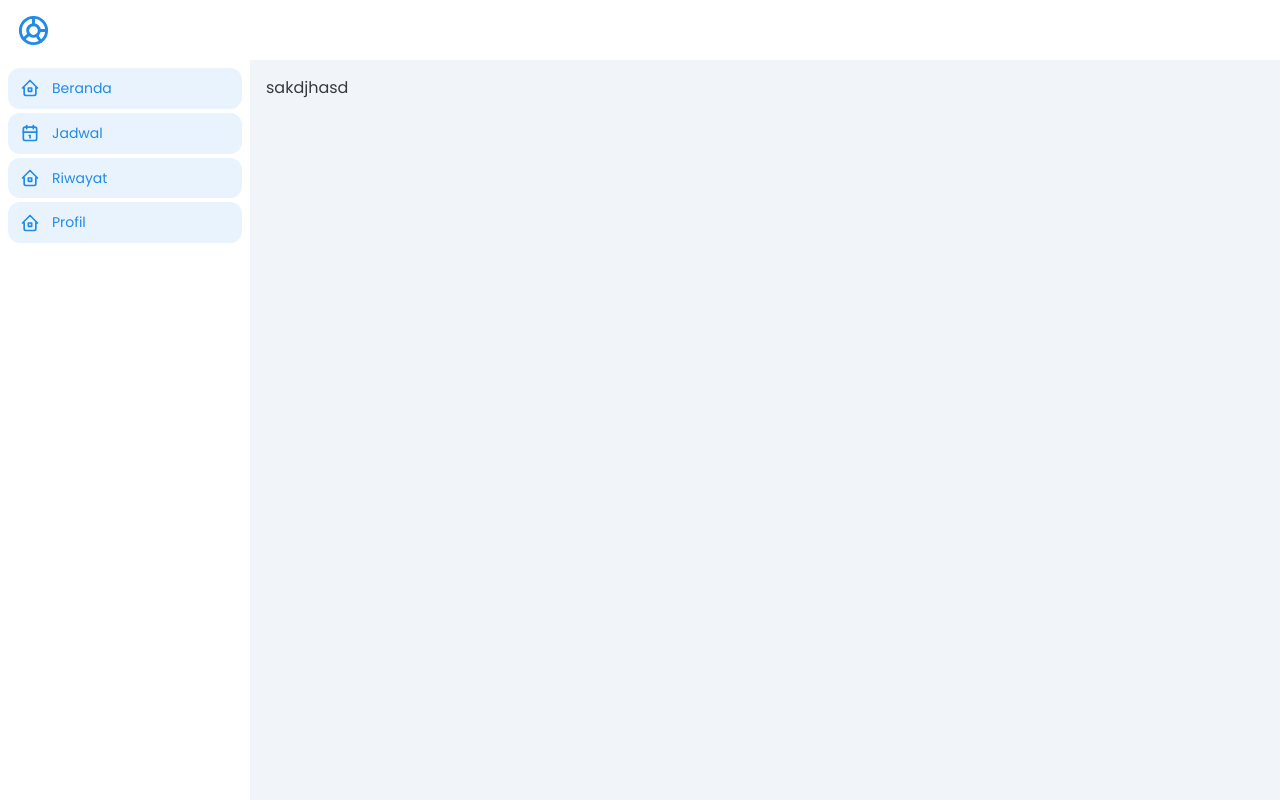
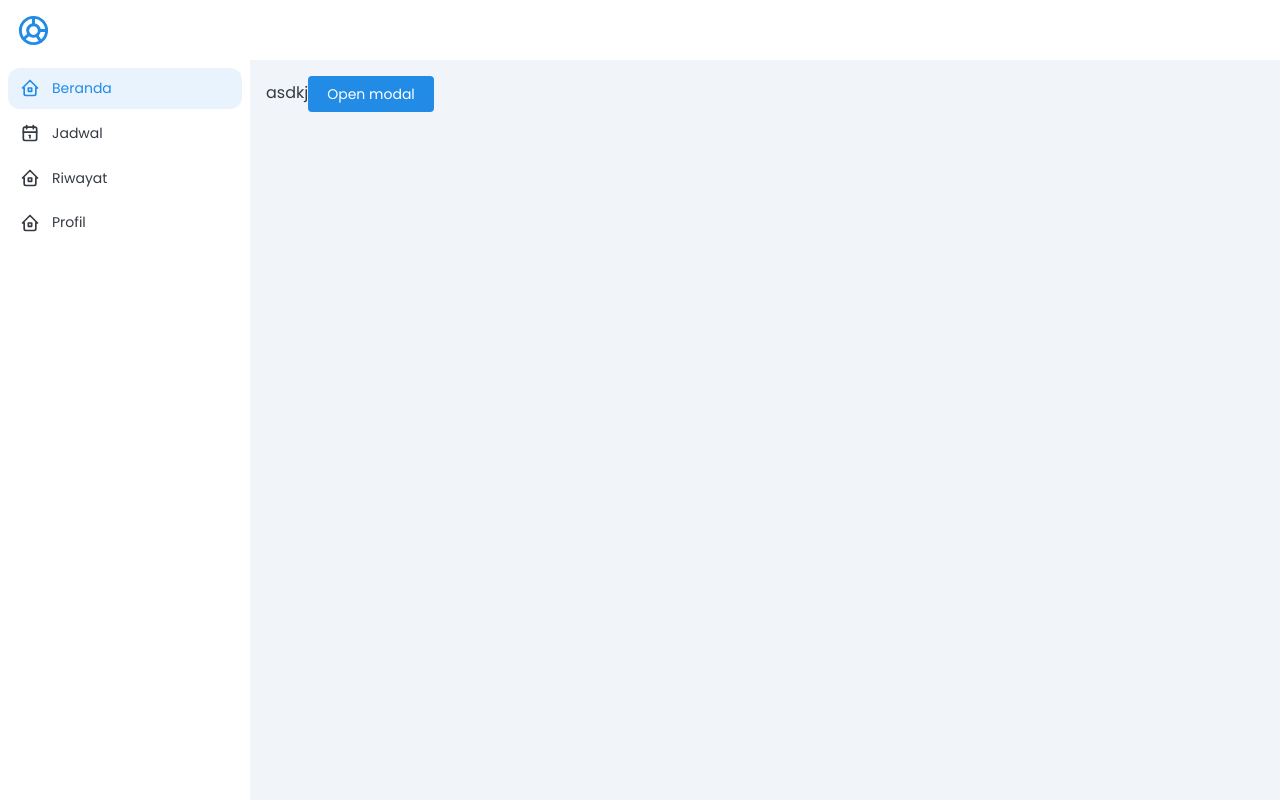
Before and after one commit to adiarhmn/react-kpi-frontend, a React (Vite) app: page /admin-jadwal in a window 1280 px wide. Built offline with nearby package versions, Linux system fonts and the light colour scheme; no server answers.

Commit message:
Update Layout Admin

```diff
--- a/src/admin_features/schedule/ScheduleAdmin.tsx
+++ b/src/admin_features/schedule/ScheduleAdmin.tsx
@@ -1,3 +1,16 @@
+import { Button, Modal } from '@mantine/core';
+import { useDisclosure } from '@mantine/hooks';
+
 export const ScheduleAdmin: React.FC = () => {
-  return <main>sakdjhasd</main>;
+  const [opened, { open, close }] = useDisclosure(false);
+  return (
+    <main>
+      asdkj
+      <Modal opened={opened} onClose={close} title="Authentication">
+        {/* Modal content */}
+        asdasdg
+      </Modal>
+      <Button onClick={open}>Open modal</Button>
+    </main>
+  );
 };
--- a/src/components/layout/AdminLayout.tsx
+++ b/src/components/layout/AdminLayout.tsx
@@ -1,6 +1,6 @@
 import { Suspense, useState } from 'react';
 import { Outlet } from 'react-router-dom';
-import { AppShell, Burger, Group, NavLink } from '@mantine/core';
+import { AppShell, Burger, Button, Group, NavLink } from '@mantine/core';
 import { useDisclosure } from '@mantine/hooks';
 // import { MantineLogo } from '@mantinex/mantine-logo';
 
@@ -10,7 +10,6 @@ import { SideNav } from '../navigation';
 
 export const AdminLayout: React.FC = () => {
   // const { creds } = useAuth();
-
   // if (!creds) return <Navigate to="/login" replace />;
   const [opened, { toggle }] = useDisclosure();
 
--- a/src/components/navigation/SideNav/SideNav.tsx
+++ b/src/components/navigation/SideNav/SideNav.tsx
@@ -1,6 +1,7 @@
 import { NavLink } from '@mantine/core';
 import { Icon } from '@tabler/icons-react';
 import { useState } from 'react';
+import { useNavigate } from 'react-router-dom';
 
 export type SideNavProps = {
   title: string;
@@ -13,6 +14,8 @@ interface Props {
 }
 
 export const SideNav: React.FC<Props> = ({ SideNavProps }) => {
+  const [active, setActive] = useState(0);
+  const navigate = useNavigate();
   return (
     <section className="relative overflow-hidden min-h-screen">
       <div className="relative p-2">
@@ -20,11 +23,13 @@ export const SideNav: React.FC<Props> = ({ SideNavProps }) => {
           <NavLink
             className="rounded-xl mb-1"
             key={index}
-            href={SideNavProps.href}
             label={SideNavProps.title}
-            onClick={() => console.log(index)}
-            active
+            onClick={() => {
+              setActive(index);
+              navigate(SideNavProps.href);
+            }}
             leftSection={<SideNavProps.icon size={20} />}
+            active={index === active}
           />
         ))}
       </div>
```
